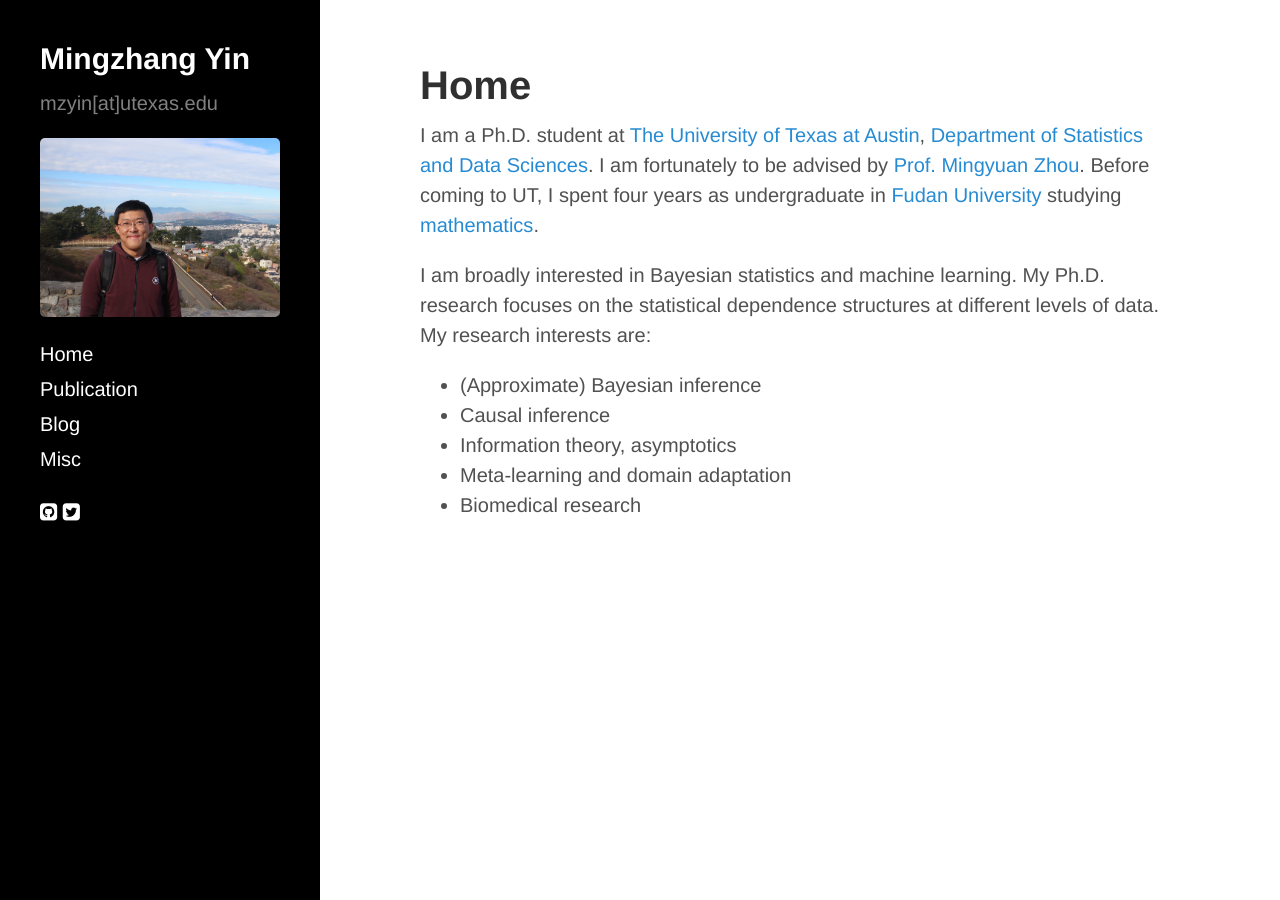
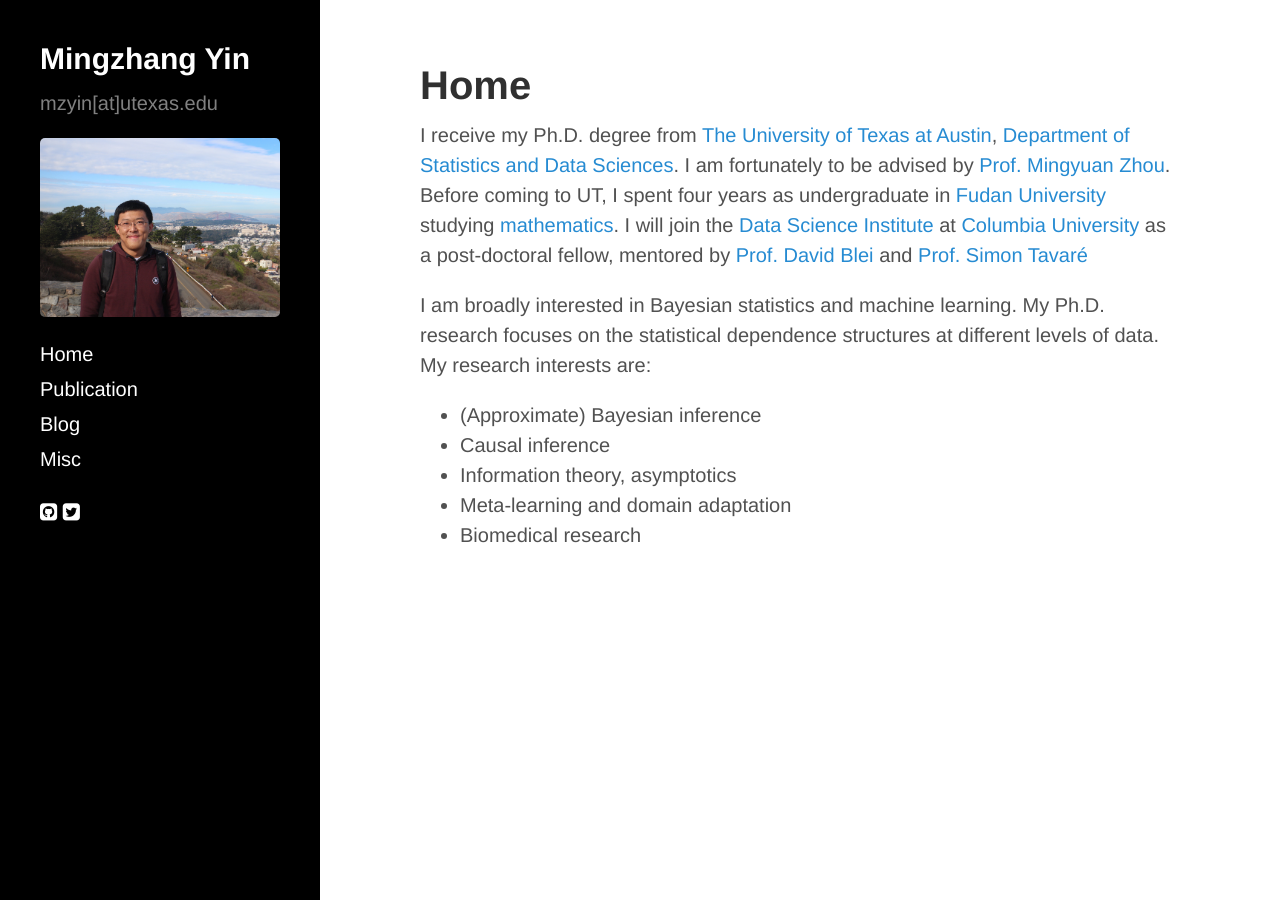
Before and after one commit to mingzhang-yin/mingzhang-yin.github.io, a Jekyll site: the page built from index.md, in a window 1280 px wide. Built offline with Jekyll 4.4.1, drawn with Linux system fonts in a browser that asks for light colours; nearby versions of some CDN libraries.

Commit message:
Update index.md

```diff
--- a/index.md
+++ b/index.md
@@ -10,9 +10,9 @@ title: Home
 <div>
 <div class="row">
   <p>
-  I am a Ph.D. student at
+  I receive my Ph.D. degree from
   <a href="https://www.utexas.edu">The University of Texas at Austin</a>, <a href="https://stat.utexas.edu">Department of Statistics and Data Sciences</a>. I am fortunately to be advised by
-  <a href="https://mingyuanzhou.github.io">Prof. Mingyuan Zhou</a>.  Before coming to UT, I spent four years as undergraduate in <a href="http://www.fudan.edu.cn/en/"> Fudan University</a> studying <a href="http://math.fudan.edu.cn/olden/Index.htm"> mathematics</a>.
+  <a href="https://mingyuanzhou.github.io">Prof. Mingyuan Zhou</a>.  Before coming to UT, I spent four years as undergraduate in <a href="http://www.fudan.edu.cn/en/"> Fudan University</a> studying <a href="http://math.fudan.edu.cn/olden/Index.htm"> mathematics</a>. I will join the <a href="https://datascience.columbia.edu">Data Science Institute </a> at <a href="https://www.columbia.edu">Columbia University </a> as a post-doctoral fellow, mentored by <a href="http://www.cs.columbia.edu/~blei/">Prof. David Blei </a> and <a href="http://stat.columbia.edu/department-directory/name/simon-tavare/">Prof. Simon Tavaré </a>
 
   <p> I am broadly interested in Bayesian statistics and machine learning. My Ph.D. research focuses on the statistical dependence structures at different levels of data. My research interests are: </p>
   <p>
```
